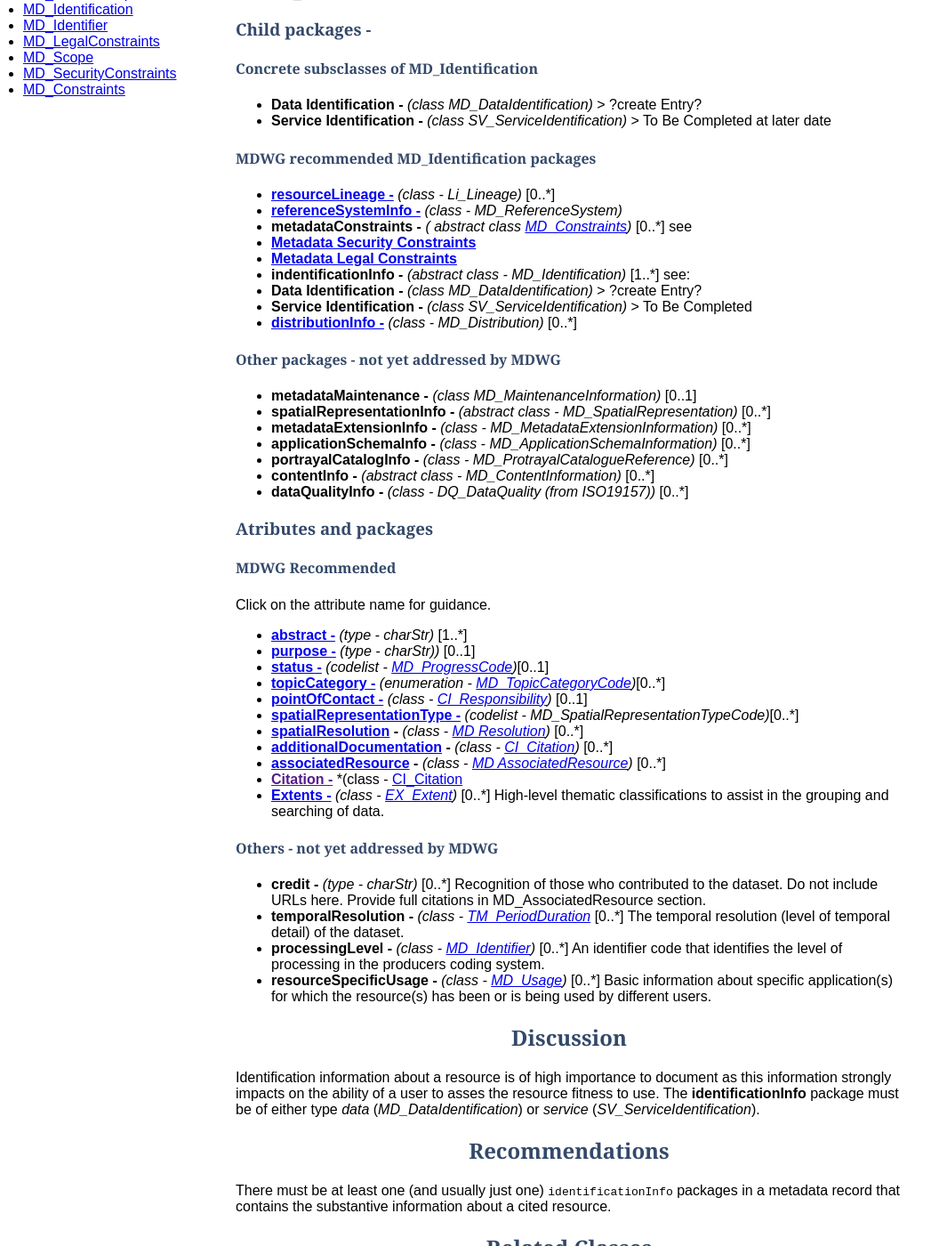
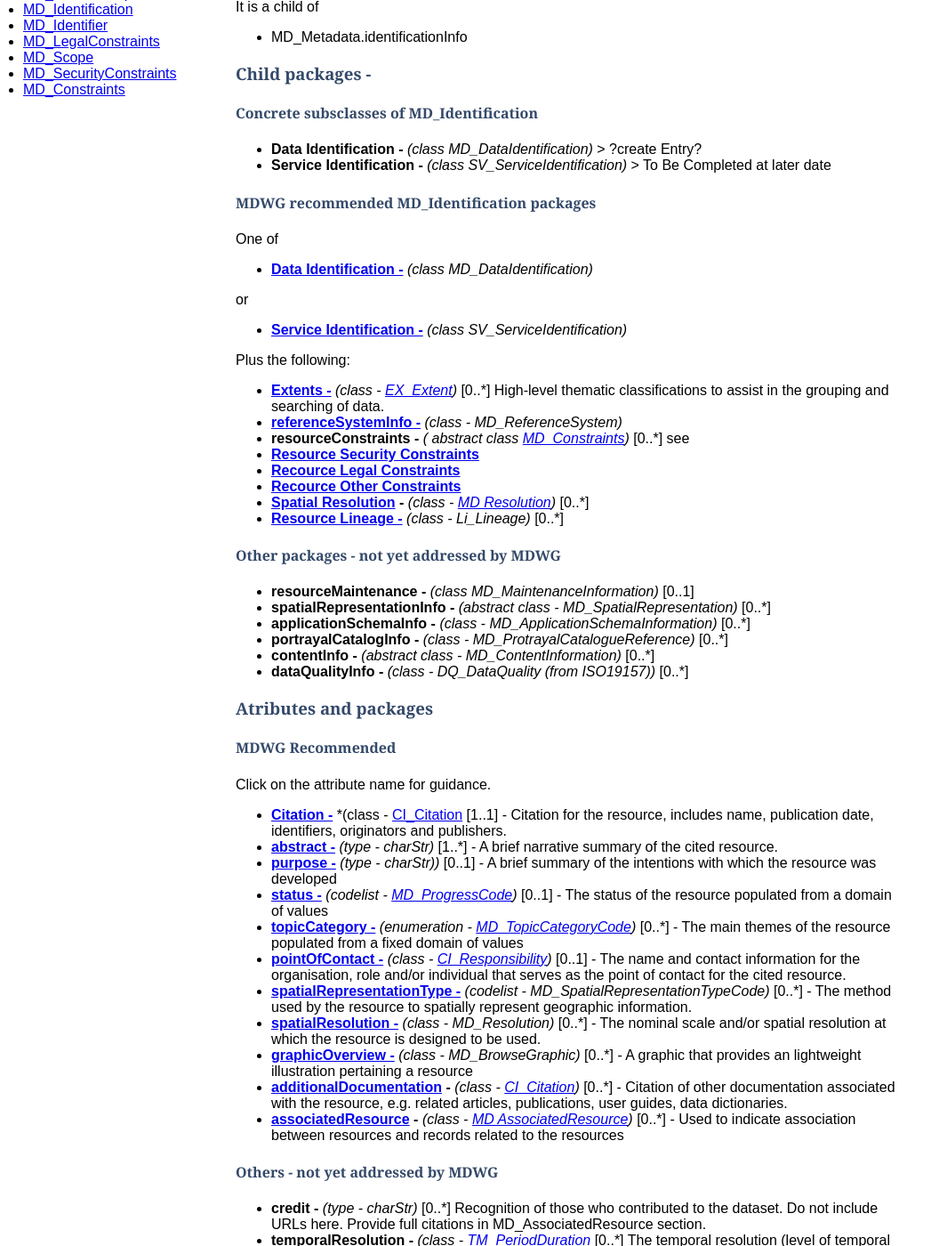
Before and after one commit to OpenWork-NZ/mdwg, a Jekyll site: the page built from docs/_defs/class-MD_Identification.md, in a window 1280 px wide and 1400 px high, scrolled down 979 px. Shown: the whole window at 89% size, without its empty margins (0-1065 px from the left). Built offline with Jekyll 4.4.1, drawn with Linux system fonts in a browser that asks for light colours; some of the changed text lies outside the part shown.

Commit message:
Structural Corrections
Fixed structural mistakes to better support both data and service
metadata

```diff
--- a/docs/_defs/class-MD_Identification.md
+++ b/docs/_defs/class-MD_Identification.md
@@ -25,7 +25,9 @@ At least one [1..\*] [MD_Identification](http://wiki.esipfed.org/index.php/MD_Id
 
 - MD_DataIdentification
 - SV_ServiceIdentification
+
 It is a child of
+
 - MD_Metadata.identificationInfo
 
 ### Child packages  -
@@ -37,21 +39,29 @@ It is a child of
 
 #### MDWG recommended MD_Identification packages
 
-- **[resourceLineage -](./ResourceLineage)** *(class - Li_Lineage)* [0..\*]
+One of
+
+- **[Data Identification -](./class_MD_DataIdentification)** *(class MD_DataIdentification)*
+
+or
+
+- **[Service Identification -](./class-SV_ServiceIdentification)** *(class SV_ServiceIdentification)*
+
+Plus the following:
+
+- **[Extents -](./ResourceExtents)** *(class - [EX_Extent](http://wiki.esipfed.org/index.php/EX_Extent))* [0..\*]  High-level thematic classifications to assist in the grouping and searching of data.
 - **[referenceSystemInfo -](https://www.loomio.org/d/4SliNjWE/md_metadata-md_referencesystem-definition)** *(class - MD_ReferenceSystem)*
-- **metadataConstraints -** *( abstract class [MD_Constraints](./class-md_constraints))* [0..\*] see
-- **[Metadata Security Constraints](./MetadataSecurityConstraints)**
-- **[Metadata Legal Constraints](./MetadataLegalConstraints)**
--  **indentificationInfo -** *(abstract class - MD_Identification)* [1..\*] see:
-- **Data Identification -** *(class MD_DataIdentification)* > ?create Entry?
-- **Service Identification -** *(class SV_ServiceIdentification)* > To Be Completed
-- **[distributionInfo -](./DistributionInfo)** *(class - MD_Distribution)* [0..\*]
+- **resourceConstraints -** *( abstract class [MD_Constraints](./class-md_constraints))* [0..\*] see
+- **[Resource Security Constraints](./ResourceSecurityConstraints)**
+- **[Recource Legal Constraints](./ResourceLegalConstraints)**
+- **[Recource Other Constraints](./ResourceOtherConstraints)**
+- **[Spatial Resolution](./SpatialResolution) -**  *(class - [MD Resolution](http://wiki.esipfed.org/index.php/MD_Resolution))* [0..\*]
+- **[Resource Lineage -](./ResourceLineage)** *(class - Li_Lineage)* [0..\*]
 
 #### Other packages - not yet addressed by MDWG
 
-- **metadataMaintenance -** *(class MD_MaintenanceInformation)* [0..1]
+- **resourceMaintenance -** *(class MD_MaintenanceInformation)* [0..1]
 - **spatialRepresentationInfo -** *(abstract class - MD_SpatialRepresentation)* [0..\*]
-- **metadataExtensionInfo -** *(class - MD_MetadataExtensionInformation)* [0..\*]
 - **applicationSchemaInfo -** *(class - MD_ApplicationSchemaInformation)* [0..\*]
 - **portrayalCatalogInfo -** *(class - MD_ProtrayalCatalogueReference)* [0..\*]
 - **contentInfo -** *(abstract class - MD_ContentInformation)* [0..\*]
@@ -63,17 +73,17 @@ It is a child of
 
 Click on the attribute name for guidance.
 
-- **[abstract -](./Abstract)** *(type - charStr)* [1..\*]
-- **[purpose -](./Purpose)** *(type - charStr))* [0..1]
-- **[status -](./Status)** *(codelist - [MD_ProgressCode](http://wiki.esipfed.org/index.php/ISO_19115_and_19115-2_CodeList_Dictionaries#MD_ProgressCode))*[0..1]
-- **[topicCategory -](./TopicCategory)** *(enumeration - [MD_TopicCategoryCode](http://wiki.esipfed.org/index.php/ISO_19115_and_19115-2_CodeList_Dictionaries#MD_TopicCategoryCode))*[0..\*]
-- **[pointOfContact -](./PointOfContact)** *(class -  [CI_Responsibility](./class-CI_Responsibility))* [0..1]
-- **[spatialRepresentationType -](./SpatialRepresentationType)** *(codelist - MD_SpatialRepresentationTypeCode)*[0..\*]
-- **[spatialResolution](./SpatialResolution) -**  *(class - [MD Resolution](http://wiki.esipfed.org/index.php/MD_Resolution))* [0..\*]
-- **[additionalDocumentation](./AdditionalDocs) -**  *(class - [CI_Citation](./class-CI_Citation))* [0..\*]
-- **[associatedResource](./AssociatedResources) -**  *(class - [MD AssociatedResource](http://wiki.esipfed.org/index.php/MD_AssociatedResource))* [0..\*]
-- **[Citation -]()** *(class - [CI_Citation](./class-CI_Citation)
-- **[Extents -](./ResourceExtents)** *(class - [EX_Extent](http://wiki.esipfed.org/index.php/EX_Extent))* [0..\*]  High-level thematic classifications to assist in the grouping and searching of data.
+- **[Citation -](./ResourceCitation)** *(class - [CI_Citation](./class-CI_Citation) [1..1] - Citation for the resource, includes name, publication date, identifiers, originators and publishers.
+- **[abstract -](./Abstract)** *(type - charStr)* [1..\*] - A brief narrative summary of the cited resource.
+- **[purpose -](./Purpose)** *(type - charStr))* [0..1] - A brief summary of the intentions with which the resource was developed
+- **[status -](./Status)** *(codelist - [MD_ProgressCode](http://wiki.esipfed.org/index.php/ISO_19115_and_19115-2_CodeList_Dictionaries#MD_ProgressCode))* [0..1] - The status of the resource populated from a domain of values
+- **[topicCategory -](./TopicCategory)** *(enumeration - [MD_TopicCategoryCode](http://wiki.esipfed.org/index.php/ISO_19115_and_19115-2_CodeList_Dictionaries#MD_TopicCategoryCode))* [0..\*] - The main themes of the resource populated from a fixed domain of values
+- **[pointOfContact -](./PointOfContact)** *(class -  [CI_Responsibility](./class-CI_Responsibility))* [0..1] - The name and contact information for the organisation, role and/or individual that serves as the point of contact for the cited resource.
+- **[spatialRepresentationType -](./SpatialRepresentationType)** *(codelist - MD_SpatialRepresentationTypeCode)* [0..\*] - The method used by the resource to spatially represent geographic information.
+- **[spatialResolution -](./SpatialResolution)** *(class - MD_Resolution)* [0..\*] - The nominal scale and/or spatial resolution at which the resource is designed to be used.
+- **[graphicOverview -](./GraphicOverview)** *(class - MD_BrowseGraphic)* [0..\*] - A graphic that provides an lightweight illustration pertaining a resource
+- **[additionalDocumentation](./AdditionalDocs) -**  *(class - [CI_Citation](./class-CI_Citation))* [0..\*] - Citation of other documentation associated with the resource, e.g. related articles, publications, user guides, data dictionaries.
+- **[associatedResource](./AssociatedResources) -**  *(class - [MD AssociatedResource](http://wiki.esipfed.org/index.php/MD_AssociatedResource))* [0..\*] - Used to indicate association between resources and records related to the resources
 
 #### Others - not yet addressed by MDWG
 
@@ -81,8 +91,6 @@ Click on the attribute name for guidance.
 - **temporalResolution -** *(class - [TM_PeriodDuration](http://wiki.esipfed.org/index.php/TM_PeriodDuration)* [0..\*]   The temporal resolution (level of temporal detail) of the dataset.
 - **processingLevel -** *(class - [MD_Identifier](./class-MD_Identifier))* [0..\*]   An identifier code that identifies the level of processing in the producers coding system.
 - **resourceSpecificUsage -** *(class - [MD_Usage](http://wiki.esipfed.org/index.php/MD_Usage))* [0..\*] Basic information about specific application(s) for which the resource(s) has been or is being used by different users.
-
-
 
 ## Discussion
 
```
